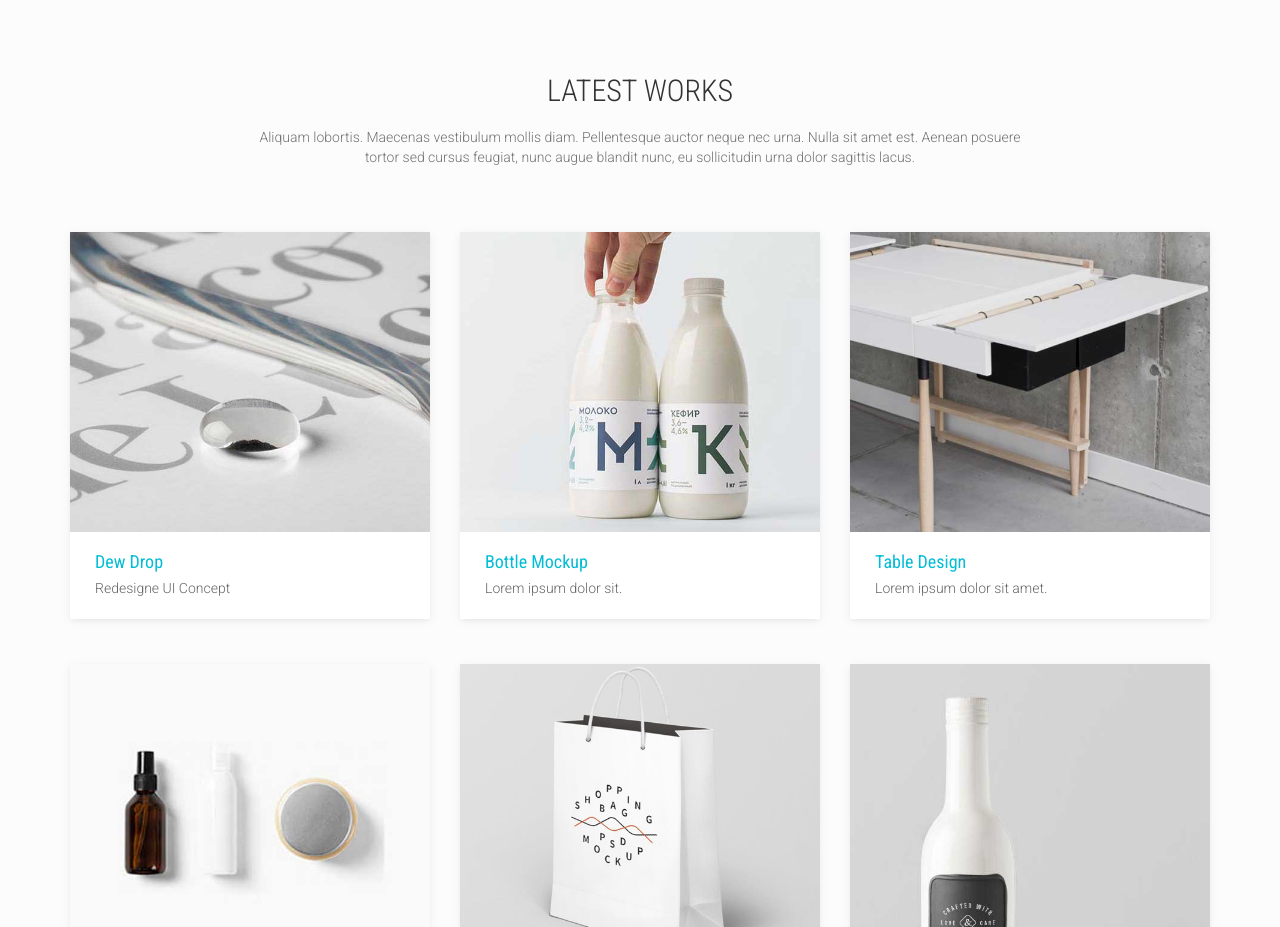
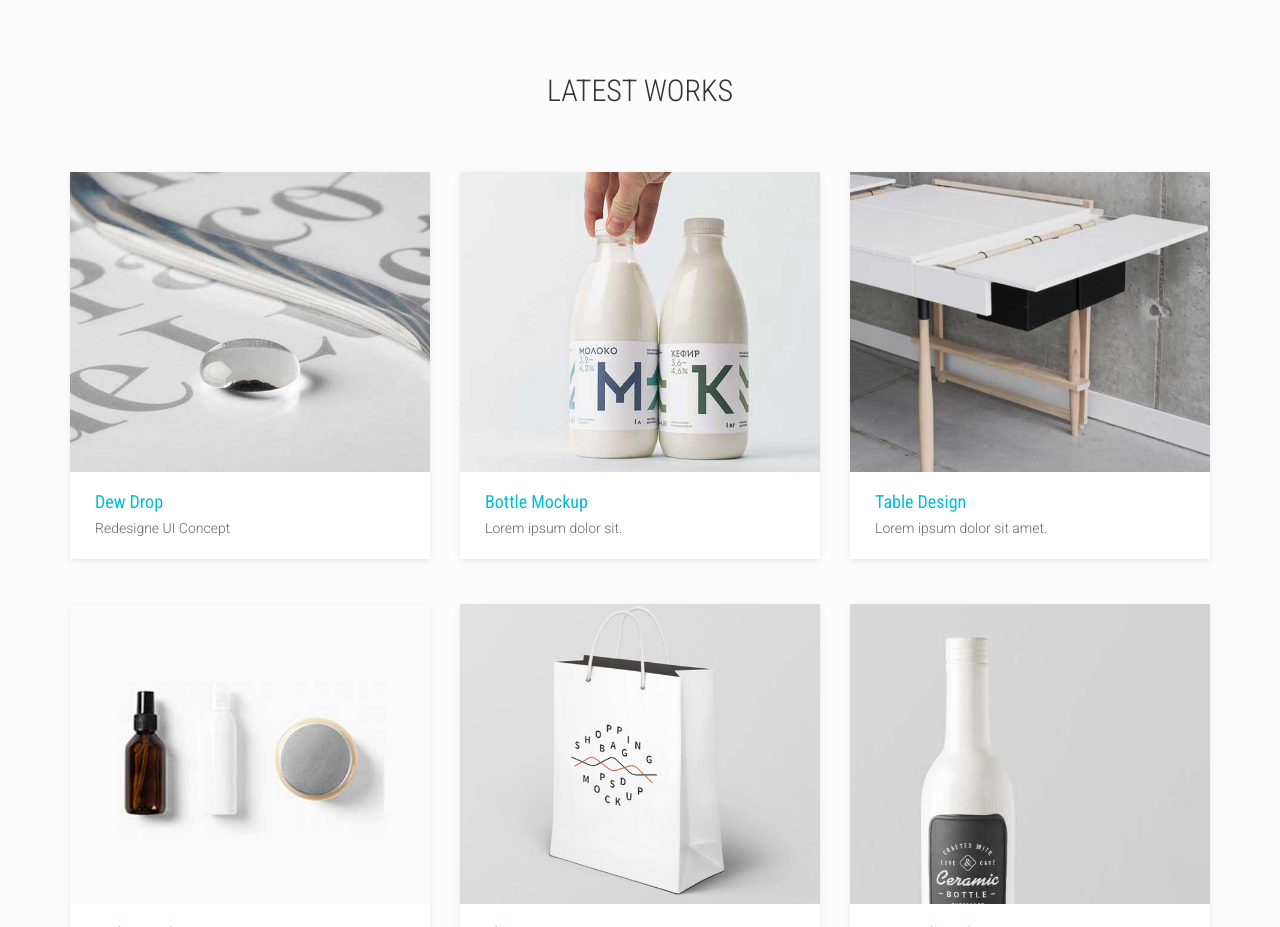
Before and after one commit to nikoleinon/Portfolio, a plain HTML site: page timer-html-master/index.html in a window 1280 px wide. Shown: the part 2400-3327 px from the top of the page. Drawn offline with Linux system fonts and the light colour scheme; a web font is replaced by a local one.

Commit message:
Took away the latest works filler section

```diff
--- a/timer-html-master/index.html
+++ b/timer-html-master/index.html
@@ -228,11 +228,6 @@ Portfolio Section Start
         <div class="container">
             <div class="section-heading">
                 <h1 class="title wow fadeInDown" data-wow-delay=".3s">Latest Works</h1>
-                <p class="wow fadeInDown" data-wow-delay=".5s">
-                    Aliquam lobortis. Maecenas vestibulum mollis diam. Pellentesque auctor neque nec urna. Nulla sit
-                    amet est. Aenean posuere <br> tortor sed cursus feugiat, nunc augue blandit nunc, eu sollicitudin
-                    urna dolor sagittis lacus.
-                </p>
             </div>
             <div class="row">
                 <div class="col-sm-4 col-xs-12">
```
